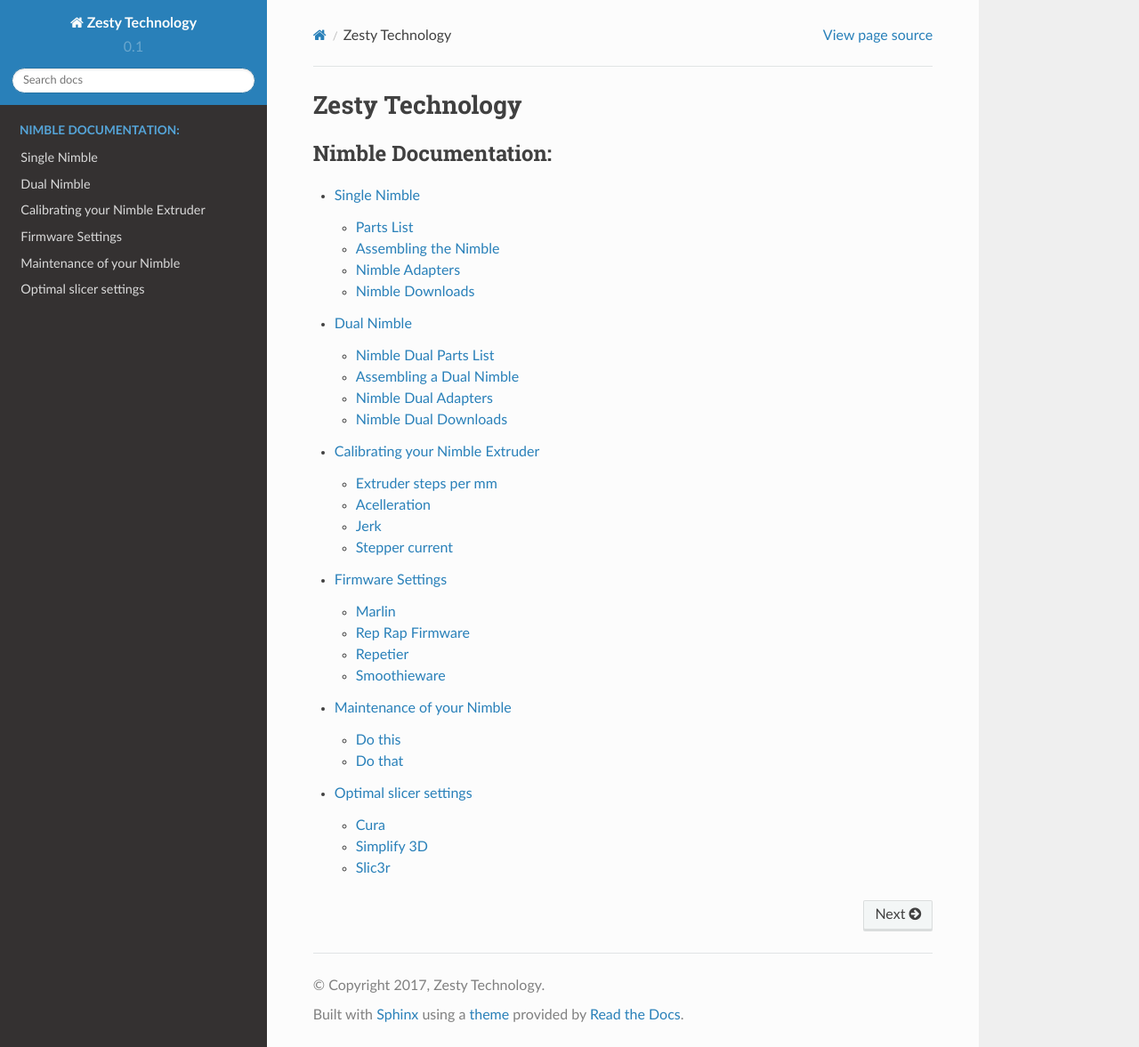
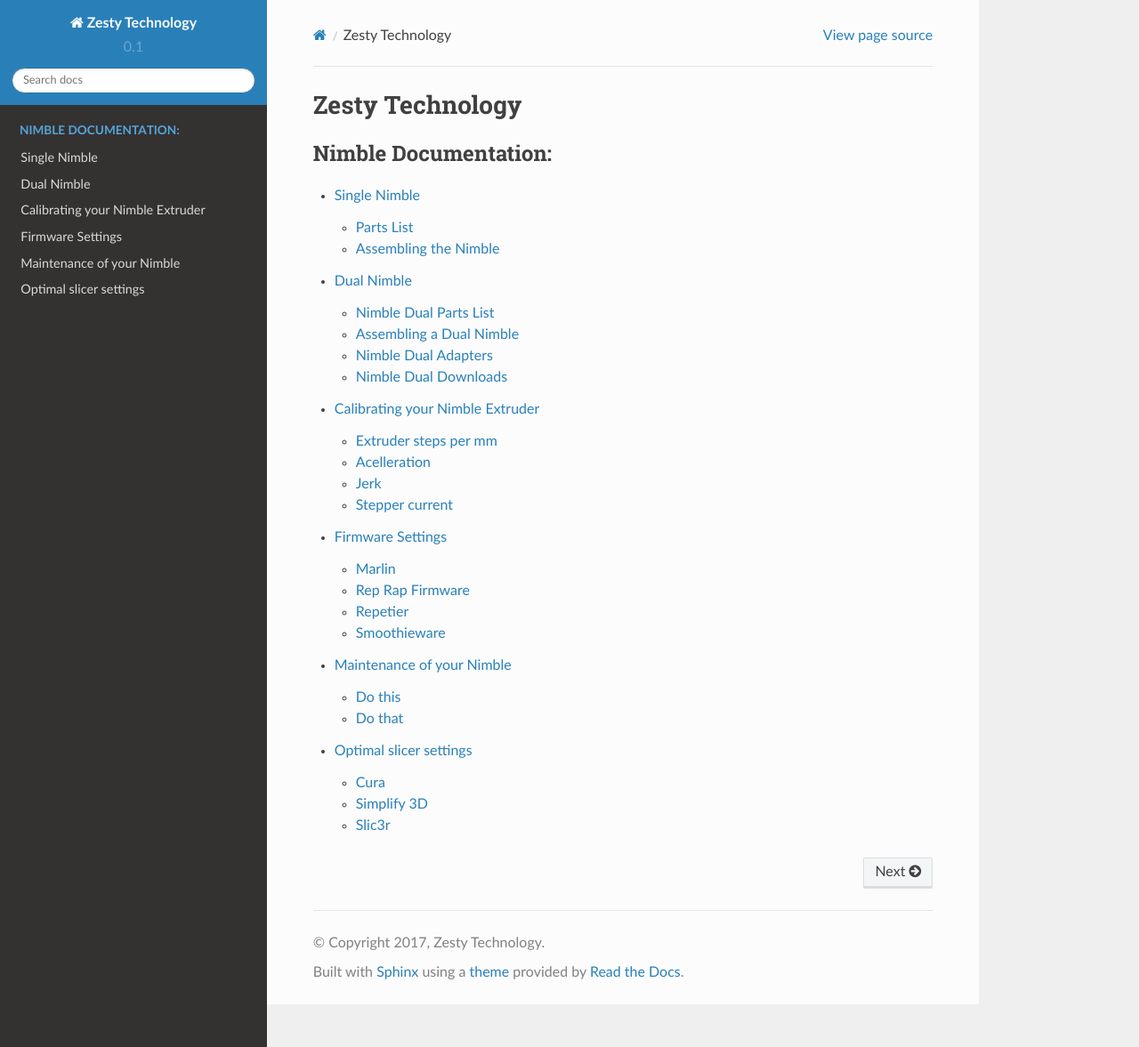
Before and after one commit to ZestyTechnology/zesty-docs, a Sphinx documentation site: the page built from docs/index.rst, in a window 1280 px wide and 1177 px high. Shown: the whole window at 89% size. Built offline with Sphinx 7.4.7 and the Read the Docs theme 2.0.0, drawn with Linux system fonts in a browser that asks for light colours; pages that are not in the unit, such as notebooks, are missing from menus.

Commit message:
Update index.rst

```diff
--- a/docs/nimble_single/index.rst
+++ b/docs/nimble_single/index.rst
@@ -14,5 +14,5 @@
 
    parts
    assembly
-   adapters
-   downloads
+   tuning
+   calibration
```
